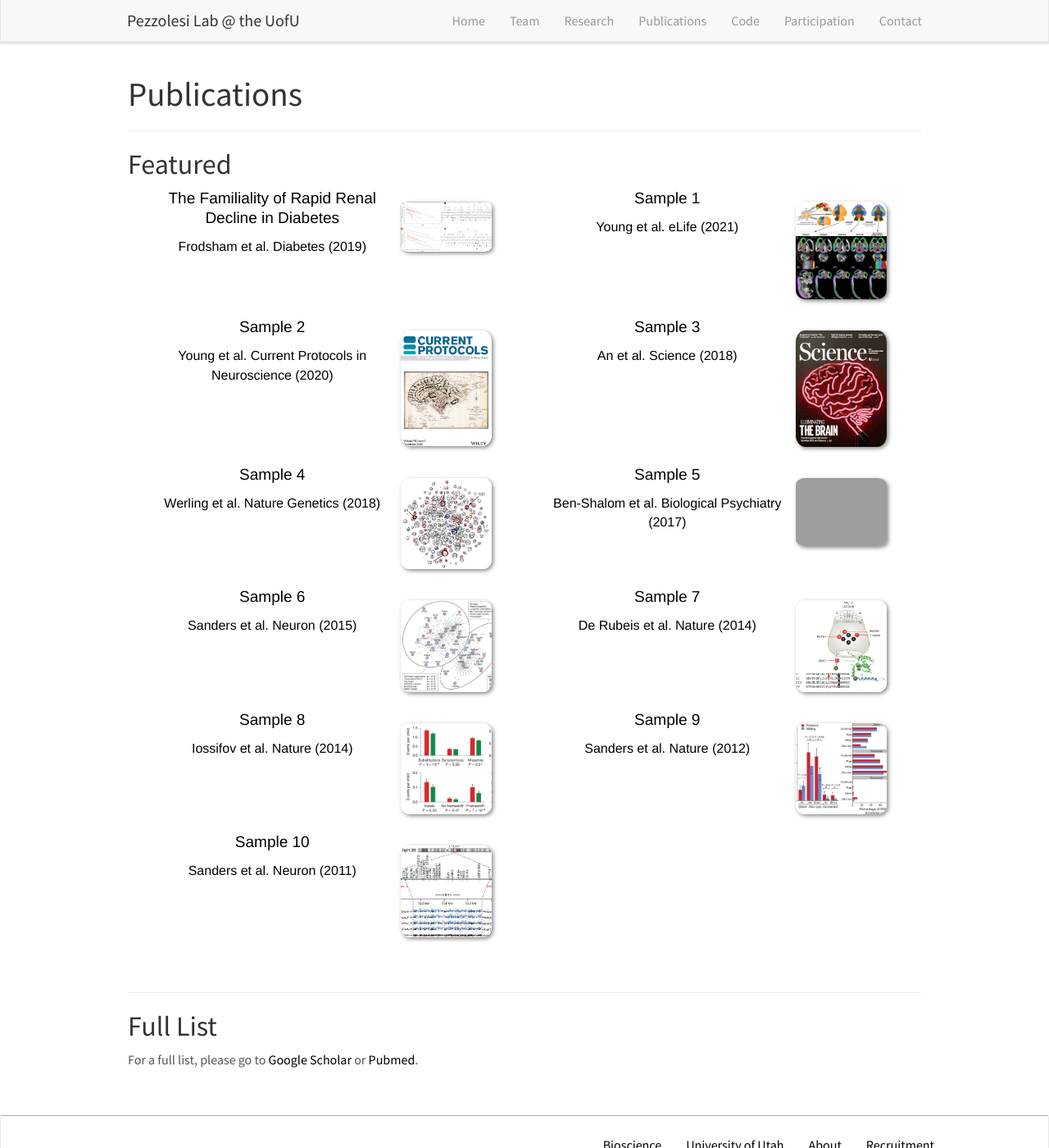
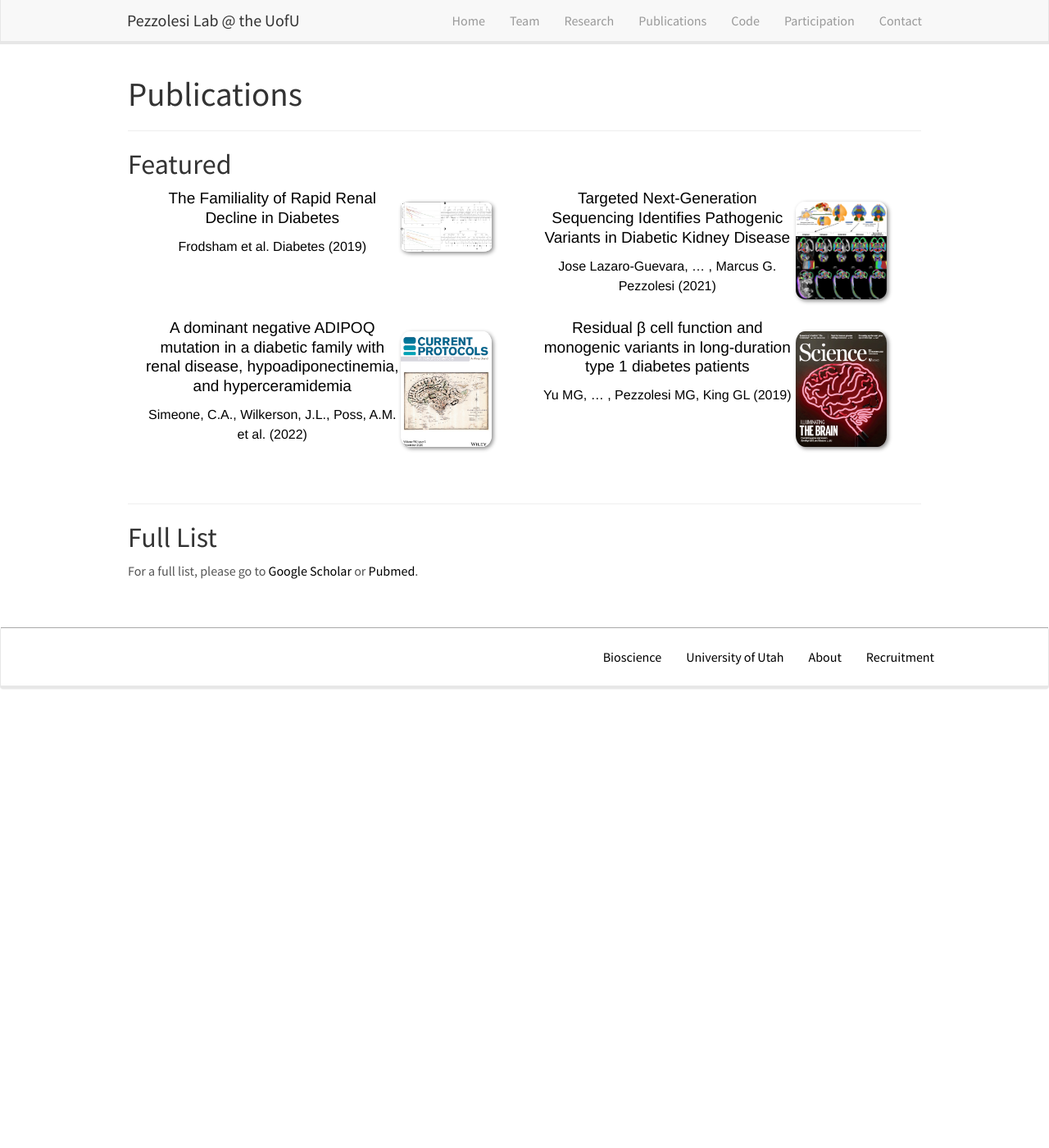
Before and after one commit to PezzolesiLab/pezzolesilab, a Jekyll site: the page built from _pages/publications.md, in a window 1280 px wide and 1400 px high. Shown: the whole window at 82% size. Built offline with Jekyll 4.4.1, drawn with Linux system fonts in a browser that asks for light colours; nearby versions of some CDN libraries.

Commit message:
Remove Sample Papers

```diff
--- a/_data/publist.yml
+++ b/_data/publist.yml
@@ -6,102 +6,32 @@
   highlight: 1
   news2:
 
-- title: "Sample 1"
+- title: "Targeted Next-Generation Sequencing Identifies Pathogenic Variants in Diabetic Kidney Disease"
   image: Young2021.png
   description:
   authors:
   link:
-    url: https://elifesciences.org/articles/61408
-    display:  Young et al. eLife (2021)
+    url: https://pubmed.ncbi.nlm.nih.gov/33774617/#:~:text=Diabetic%20Kidney%20Disease-,Targeted%20Next%2DGeneration%20Sequencing%20Identifies%20Pathogenic%20Variants%20in%20Diabetic%20Kidney,doi%3A%2010.1159%2F000514578.
+    display:  Jose Lazaro-Guevara, … , Marcus G. Pezzolesi (2021)
   highlight: 1
   news2:
 
-- title: "Sample 2"
+- title: "A dominant negative ADIPOQ mutation in a diabetic family with renal disease, hypoadiponectinemia, and hyperceramidemia"
   image: Young2020.jpg
   description:
   authors:
   link:
-    url: https://currentprotocols.onlinelibrary.wiley.com/doi/abs/10.1002/cpns.104
-    display: Young et al. Current Protocols in Neuroscience (2020)
+    url: https://www.nature.com/articles/s41525-022-00314-z
+    display: Simeone, C.A., Wilkerson, J.L., Poss, A.M. et al. (2022)
   highlight: 1
   news2:
 
-- title: "Sample 3"
+- title: "Residual β cell function and monogenic variants in long-duration type 1 diabetes patients"
   image: An2018.gif
   description:
   authors:
   link:
-    url: https://science.sciencemag.org/content/362/6420/eaat6576.long
-    display:  An et al. Science (2018)
+    url: https://pubmed.ncbi.nlm.nih.gov/31264968/
+    display:  Yu MG, … , Pezzolesi MG, King GL (2019)
   highlight: 1
   news2:
-
-- title: "Sample 4"
-  image: Werling2018.png
-  description:
-  authors:
-  link:
-    url: https://www.nature.com/articles/s41588-018-0107-y
-    display:  Werling et al. Nature Genetics (2018)
-  highlight: 1
-  news2:
-
-- title: "Sample 5"
-  image: BenShalom2017.jpg
-  description:
-  authors:
-  link:
-    url: https://www.biologicalpsychiatryjournal.com/article/S0006-3223(17)30041-0/fulltext
-    display:  Ben-Shalom et al. Biological Psychiatry (2017)
-  highlight: 1
-  news2:
-
-- title: "Sample 6"
-  image: Sanders2015.png
-  description:
-  authors:
-  link:
-    url: https://www.ncbi.nlm.nih.gov/pubmed/26402605
-    display:  Sanders et al. Neuron (2015)
-  highlight: 1
-  news2:
-
-- title: "Sample 7"
-  image: DeRubeis2014.png
-  description:
-  authors:
-  link:
-    url: https://www.nature.com/articles/nature13772
-    display:  De Rubeis et al. Nature (2014)
-  highlight: 1
-  news2:
-
-- title: "Sample 8"
-  image: Iossifov2014.png
-  description:
-  authors:
-  link:
-    url: https://www.nature.com/articles/nature13908
-    display:  Iossifov et al. Nature (2014)
-  highlight: 1
-  news2:
-
-- title: "Sample 9"
-  image: Sanders2012.png
-  description:
-  authors:
-  link:
-    url: https://www.nature.com/articles/nature10945
-    display:  Sanders et al. Nature (2012)
-  highlight: 1
-  news2:
-
-- title: "Sample 10"
-  image: Sanders2011.png
-  description:
-  authors:
-  link:
-    url: https://www.sciencedirect.com/science/article/pii/S0896627311003746
-    display:  Sanders et al. Neuron (2011)
-  highlight: 1
-  news2:
```
